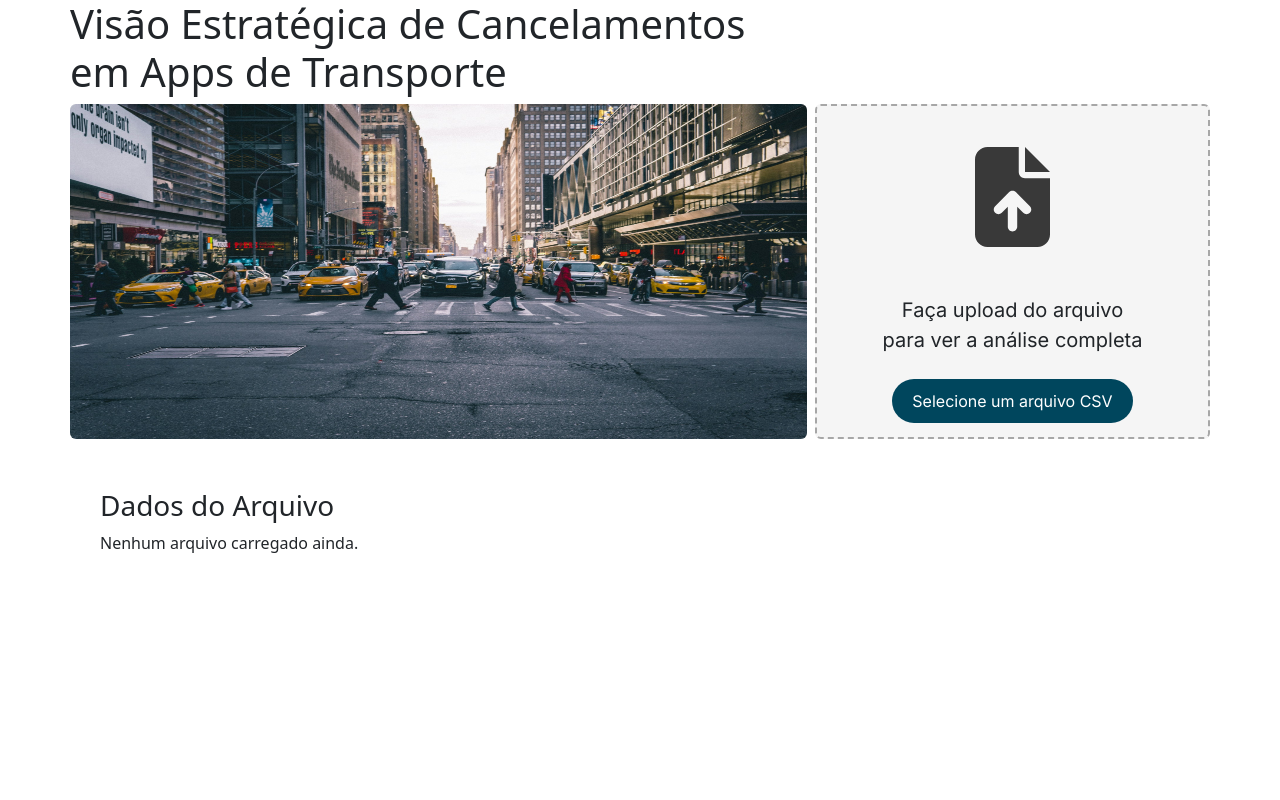
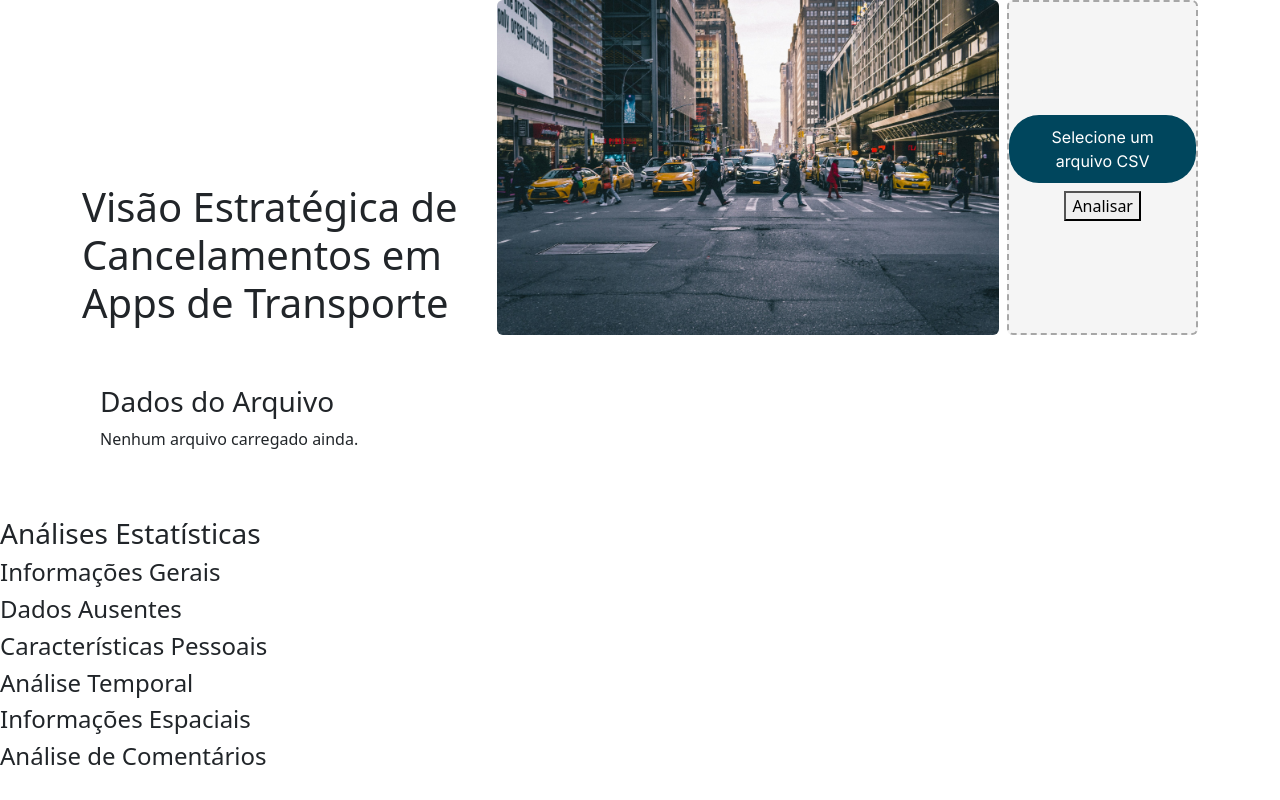
Before and after one commit to rqpaiva/Projeto_Unirio, a Flask app: page / in a window 1280 px wide. Run offline with Flask 3, Linux system fonts and the light colour scheme; some libraries are stand-ins or nearby versions.

Commit message:
Update index.html

```diff
--- a/app/templates/index.html
+++ b/app/templates/index.html
@@ -7,35 +7,20 @@
     <link rel="stylesheet" href="{{ url_for('static', filename='css/style.css') }}">
     <link rel="stylesheet" href="https://cdn.datatables.net/1.13.4/css/jquery.dataTables.min.css">
     <link href="https://cdn.jsdelivr.net/npm/bootstrap@5.3.3/dist/css/bootstrap.min.css" rel="stylesheet">
-    <link rel="preconnect" href="https://fonts.googleapis.com">
-<link rel="preconnect" href="https://fonts.gstatic.com" crossorigin>
-<link href="https://fonts.googleapis.com/css2?family=Inter:wght@100..900&family=Source+Code+Pro:ital,wght@0,200..900;1,200..900&display=swap" rel="stylesheet">
+    <link href="https://fonts.googleapis.com/css2?family=Inter:wght@100..900&family=Source+Code+Pro:ital,wght@0,200..900;1,200..900&display=swap" rel="stylesheet">
 </head>
 <body>
 
     <div class="container">
-        <div>
-            <h1>Visão Estratégica de Cancelamentos <br> em Apps de Transporte</h1>
-            <img src="{{ url_for('static', filename='img/eccb17e445d1417595732e3a62df4f28.jpg') }}" alt="">
-        </div>
+        <h1>Visão Estratégica de Cancelamentos em Apps de Transporte</h1>
+        <img src="{{ url_for('static', filename='img/eccb17e445d1417595732e3a62df4f28.jpg') }}" alt="">
+
         <div class="container-upload">
-            <div class="icon-upload">
-                <i class="fas fa-file-upload"></i>
-            </div>
-            <div style="text-align: center; font-size: 20px; font-family: Inter, serif;">
-                <span class="text-upload">
-                    Faça upload do arquivo <br> para ver a análise completa
-                </span>
-            </div>
-            <div class="button-upload">
-                <form id="uploadForm" enctype="multipart/form-data" method="POST">
-                    <label for="fileInput" class="custom-file-label">
-                        Selecione um arquivo CSV
-                    </label>
-                    <input type="file" id="fileInput" name="file" accept=".csv" required>
-                    <button type="submit" class="hidenButton buttonSubimit">Analisar</button>
-                </form>
-            </div>
+            <form id="uploadForm" enctype="multipart/form-data" method="POST">
+                <label for="fileInput" class="custom-file-label">Selecione um arquivo CSV</label>
+                <input type="file" id="fileInput" name="file" accept=".csv" required>
+                <button type="submit" class="button-submit">Analisar</button>
+            </form>
         </div>
     </div>
 
@@ -58,11 +43,40 @@
             {% endif %}
         </div>
     </div>
-    <script src="https://cdnjs.cloudflare.com/ajax/libs/font-awesome/6.5.1/js/all.min.js" integrity="sha512-GWzVrcGlo0TxTRvz9ttioyYJ+Wwk9Ck0G81D+eO63BaqHaJ3YZX9wuqjwgfcV/MrB2PhaVX9DkYVhbFpStnqpQ==" crossorigin="anonymous" referrerpolicy="no-referrer"></script>
+
+    <div class="analysis-container">
+        <h3>Análises Estatísticas</h3>
+        <div id="general-info" class="table-section">
+            <h4>Informações Gerais</h4>
+            <div id="general-info-table"></div>
+        </div>
+        <div id="missing-data" class="table-section">
+            <h4>Dados Ausentes</h4>
+            <div id="missing-data-table"></div>
+        </div>
+        <div id="personal-info" class="table-section">
+            <h4>Características Pessoais</h4>
+            <div id="personal-info-table"></div>
+        </div>
+        <div id="temporal-analysis" class="table-section">
+            <h4>Análise Temporal</h4>
+            <div id="temporal-analysis-table"></div>
+        </div>
+        <div id="spatial-info" class="table-section">
+            <h4>Informações Espaciais</h4>
+            <div id="spatial-info-table"></div>
+        </div>
+        <div id="comment-analysis" class="table-section">
+            <h4>Análise de Comentários</h4>
+            <div id="comment-analysis-table"></div>
+        </div>
+    </div>
+
+    <script src="https://cdnjs.cloudflare.com/ajax/libs/font-awesome/6.5.1/js/all.min.js"></script>
     <script src="{{ url_for('static', filename='scripts/script.js') }}"></script>
-    <link rel="stylesheet" href="{{ url_for('static', filename='css/style.css') }}">
     <script src="https://code.jquery.com/jquery-3.6.0.min.js"></script>
     <script src="https://cdn.datatables.net/1.13.4/js/jquery.dataTables.min.js"></script>
+
     <script>
         $(document).ready(function() {
             if ($('#table-container table').length) {
@@ -84,12 +98,64 @@
                     }
                 });
 
-
                 $('#statusFilter').on('change', function() {
                     var selectedValue = $(this).val();
                     table.column(0).search(selectedValue).draw();
                 });
             }
+
+            // Função para buscar análises adicionais após o upload
+            function fetchAnalysis() {
+                $.post('/analyze', function(response) {
+                    populateTable('#general-info-table', response.general_info);
+                    populateTable('#missing-data-table', response.missing_data);
+                    populateTable('#personal-info-table', response.personal_info_table);
+                    populateTable('#temporal-analysis-table', response.temporal_analysis);
+                    populateTable('#spatial-info-table', response.spatial_info_table);
+                    populateTable('#comment-analysis-table', response.comment_analysis);
+                });
+            }
+
+            // Popula uma tabela com os dados JSON fornecidos
+            function populateTable(selector, data) {
+                let tableHTML = '<table class="table table-striped"><thead><tr>';
+                if (data.length > 0) {
+                    Object.keys(data[0]).forEach(key => {
+                        tableHTML += `<th>${key}</th>`;
+                    });
+                    tableHTML += '</tr></thead><tbody>';
+                    data.forEach(row => {
+                        tableHTML += '<tr>';
+                        Object.values(row).forEach(cell => {
+                            tableHTML += `<td>${cell}</td>`;
+                        });
+                        tableHTML += '</tr>';
+                    });
+                    tableHTML += '</tbody></table>';
+                } else {
+                    tableHTML = '<p>Nenhum dado disponível.</p>';
+                }
+                $(selector).html(tableHTML);
+            }
+
+            // Aciona a função de busca de análise ao enviar o formulário
+            $('#uploadForm').on('submit', function(e) {
+                e.preventDefault();
+                var formData = new FormData(this);
+                $.ajax({
+                    url: '/',
+                    type: 'POST',
+                    data: formData,
+                    processData: false,
+                    contentType: false,
+                    success: function() {
+                        fetchAnalysis();
+                    },
+                    error: function() {
+                        alert('Erro ao carregar o arquivo.');
+                    }
+                });
+            });
         });
     </script>
 </body>
```
